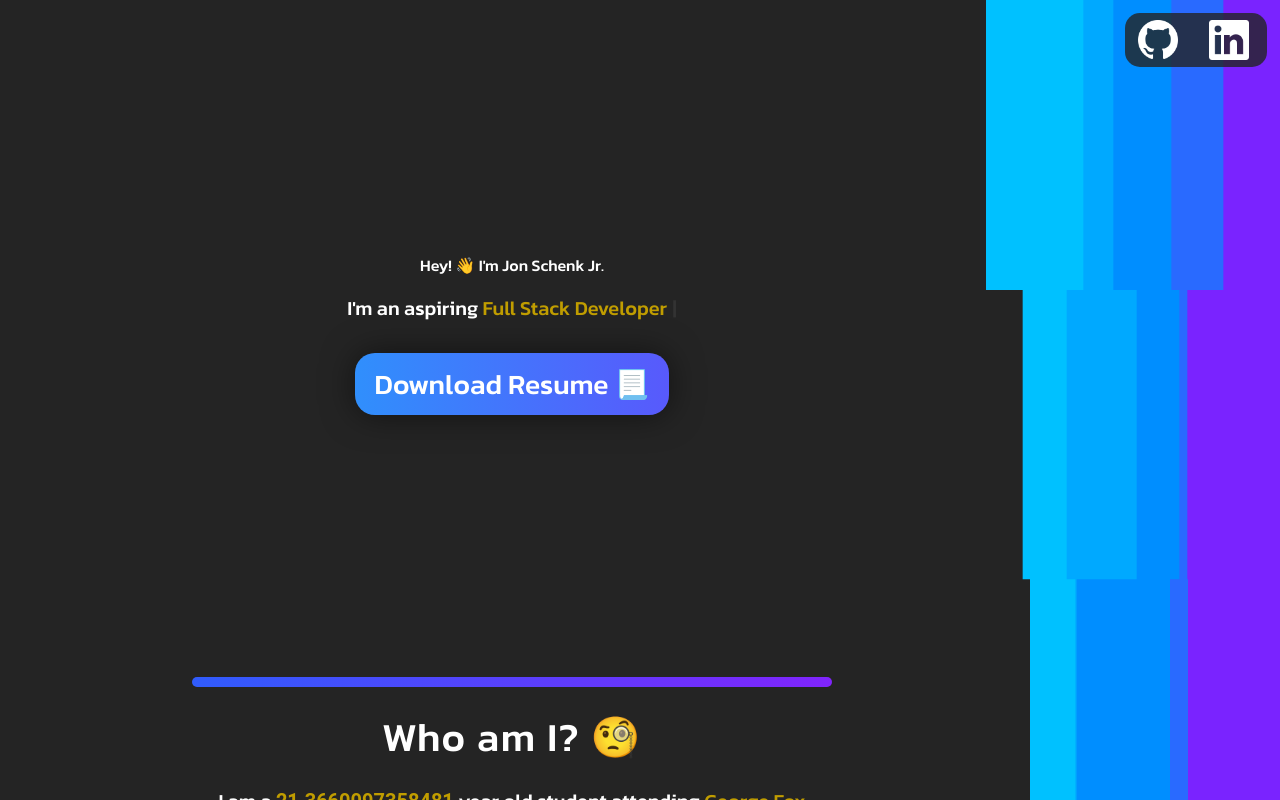
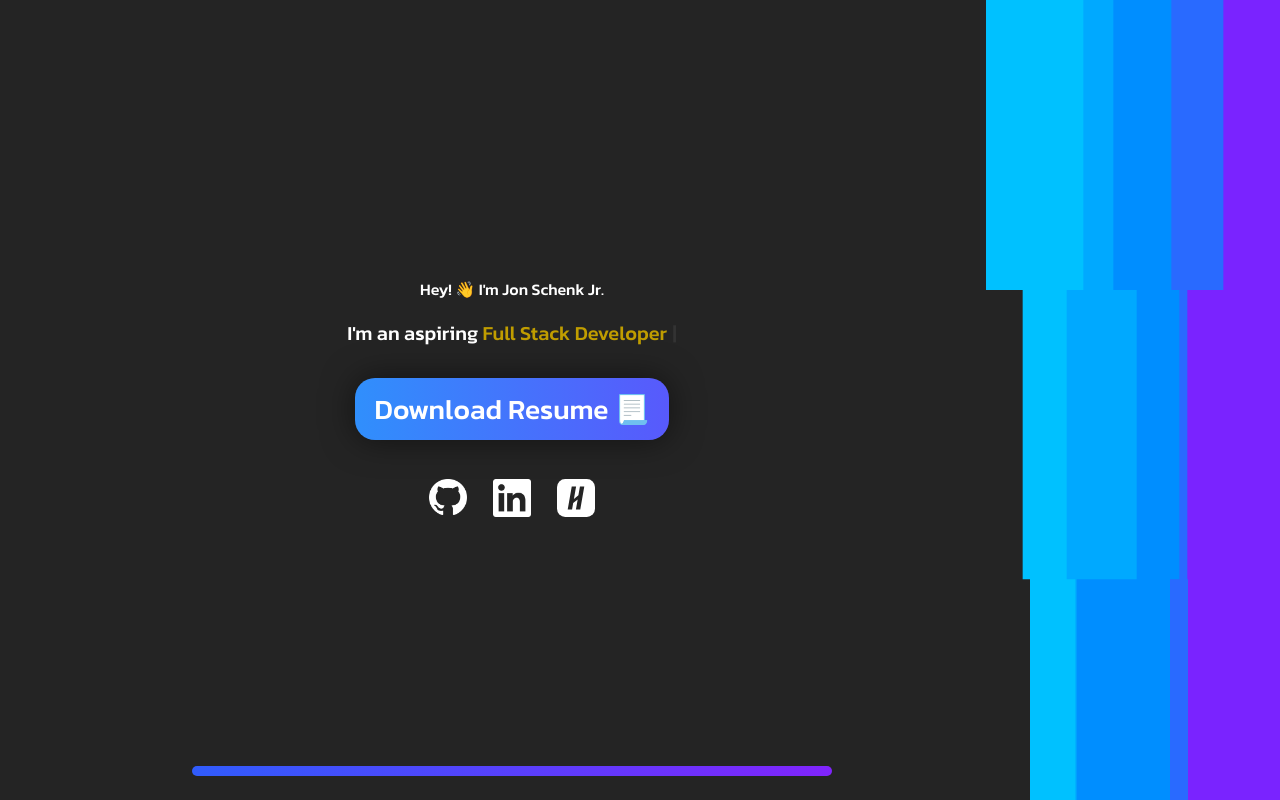
Before and after one commit to jonschenk/portfolio-jon, a React (Vite) app: page / in a window 1280 px wide. Shown: the top 800 px of the page. Built offline with nearby package versions, Linux system fonts and the light colour scheme; no server answers.

Commit message:
handshake social link

```diff
--- a/src/App.tsx
+++ b/src/App.tsx
@@ -11,7 +11,7 @@ import Projects from "./components/projects/projects";
 function App() {
   return (
     <>
-      <HeaderBar />
+      {/* <HeaderBar /> */}
       <Introduction />
       <Divider />
       <AboutMe />
--- a/src/components/introduction/Introduction.css
+++ b/src/components/introduction/Introduction.css
@@ -1,9 +1,13 @@
-.intro {
-    margin-top: 20%;
+.main-container {
+    height: 92.5vh;
     display: flex;
     justify-content: center;
     align-items: center;
     flex-direction: column;
+}
+
+.intro {
+    margin-top: 5%;
 }
 
 .intro img {
@@ -27,6 +31,7 @@
     width: 30em;
     overflow: hidden;
 }
+
 
 #highlight {
     color: rgb(192, 157, 0);
@@ -63,11 +68,17 @@
     cursor: pointer;
     transition: 0.5s;
     animation: Gradient 1.5s ease infinite;
-    margin-bottom: 75%;
 }
 
 .download-resume-container button:hover {
     background-position: right center;
+}
+
+.socials-container {
+    display: flex;
+    justify-content: space-between;
+    width: 15%;
+    margin-top: 2.5%;
 }
 
 @media (max-width: 960px) {
@@ -77,9 +88,9 @@
     }
 
     .intro img {
-        width: 200px;
+        /* width: 200px;
         height: 200px;
-        margin-bottom: 20%;
+        margin-bottom: 20%; */
     }
 
     .typewriter-container {
--- a/src/components/introduction/Introduction.tsx
+++ b/src/components/introduction/Introduction.tsx
@@ -1,5 +1,6 @@
 import "./Introduction.css";
 import Typewriter from "typewriter-effect";
+import SocialButton from "../social-button/social-button";
 
 // cool features to add:
 // - "last seen working on" section
@@ -41,6 +42,21 @@ const Introduction = () => {
           <button>Download Resume &#128195;</button>
         </a>
       </div>
+
+      <div className="socials-container">
+        <SocialButton
+          url="https://www.github.com/jonschenk/"
+          icon="src/assets/social-icons/github.png"
+        />
+        <SocialButton
+          url="https://www.linkedin.com/in/jonschenkjr/"
+          icon="src/assets/social-icons/linkedin.png"
+        />
+        <SocialButton
+          url="https://app.joinhandshake.com/stu/users/32027948/"
+          icon="src/assets/social-icons/handshake.svg"
+        />
+      </div>
     </div>
   );
 };
```
Also changed, not shown: src/assets/social-icons/handshake.svg (added).
